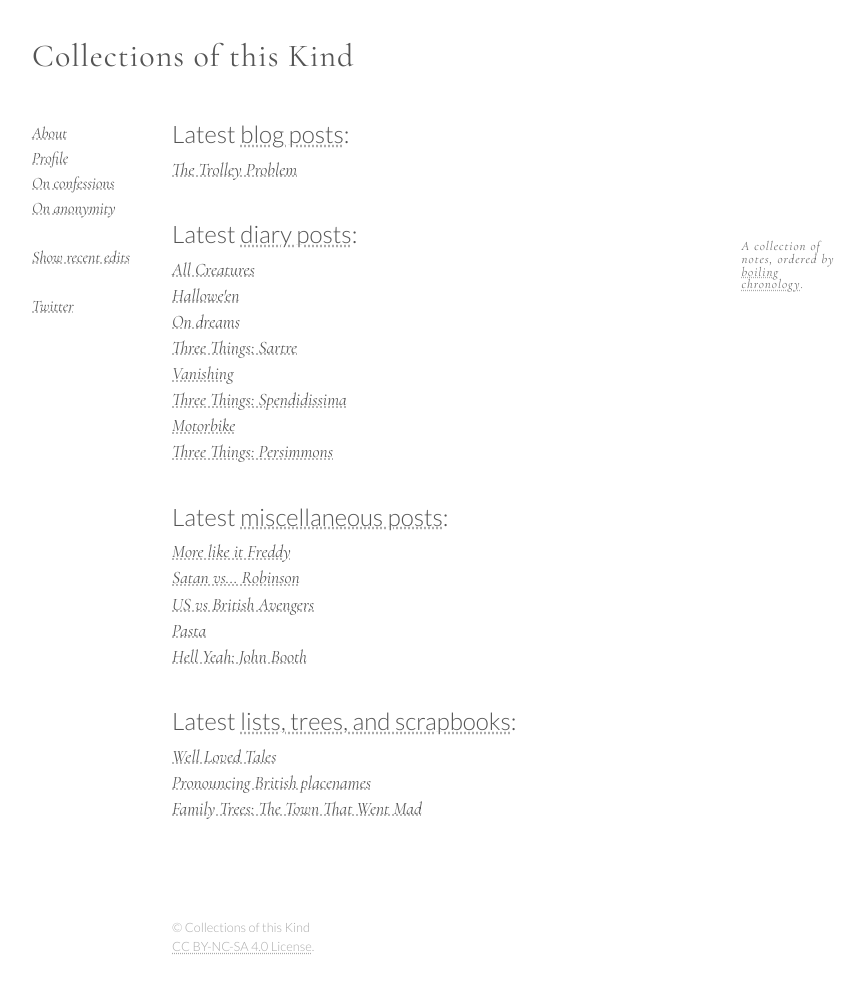
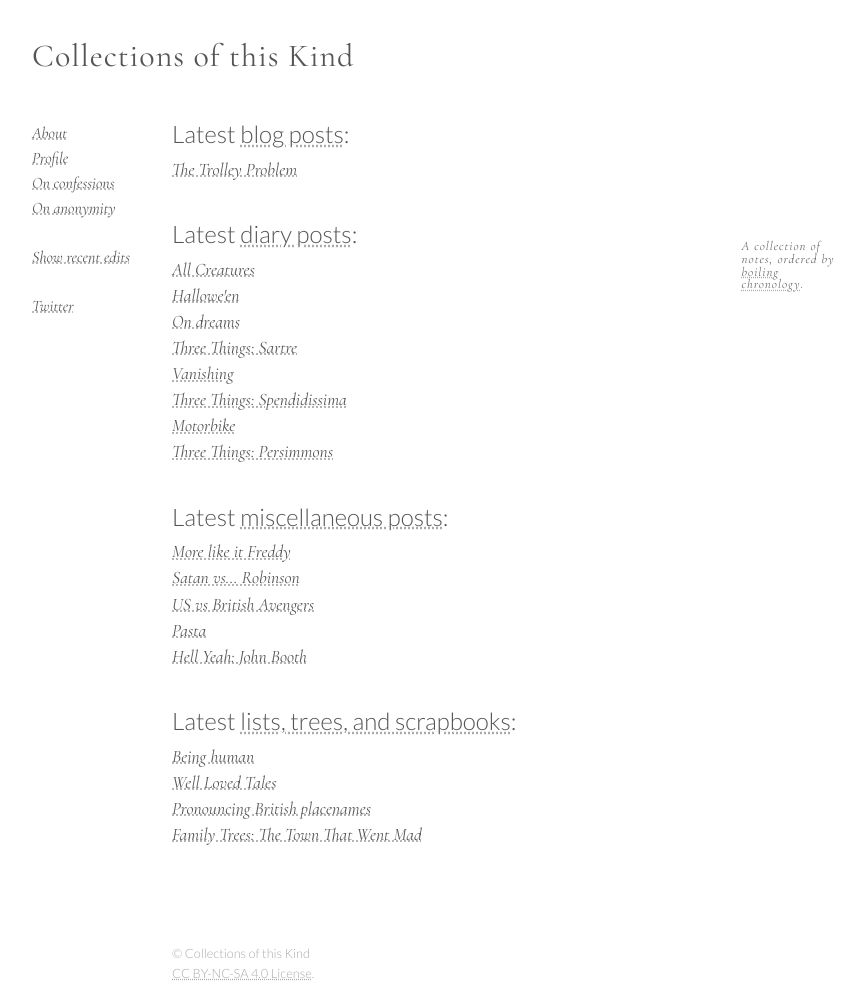
Before and after one commit to CollectionsOfThisKind/collectionsofthiskind.github.io, a Jekyll site: the page built from index.html, in a window 1280 px wide. Shown: the whole page, without its empty margins (78-943 px from the left). Built offline with Jekyll 4.4.1, drawn with Linux system fonts in a browser that asks for light colours; before the commit the page ends 957 px from its top, so only the background shows below that.

Commit message:
Add files via upload

```diff
--- a/index.html
+++ b/index.html
@@ -76,6 +76,7 @@ A collection of notes, ordered by <a href="/pages/about/boiling.html">boiling ch
 <h2 name="lists">Latest <a href="pages/lists/index.html">lists, trees, and scrapbooks</a>:</h2>
 
 <ul class="new">
+<li><a href="pages/lists/lists/homo.html">Being human</a></li>
 <li><a href="pages/lists/lists/tales.html">Well Loved Tales</a></li>
 <li><a href="pages/lists/lists/names.html">Pronouncing British placenames</a></li>
 <li><a href="pages/lists/trees/crazy.html">Family Trees: The Town That Went Mad</a></li>
```
